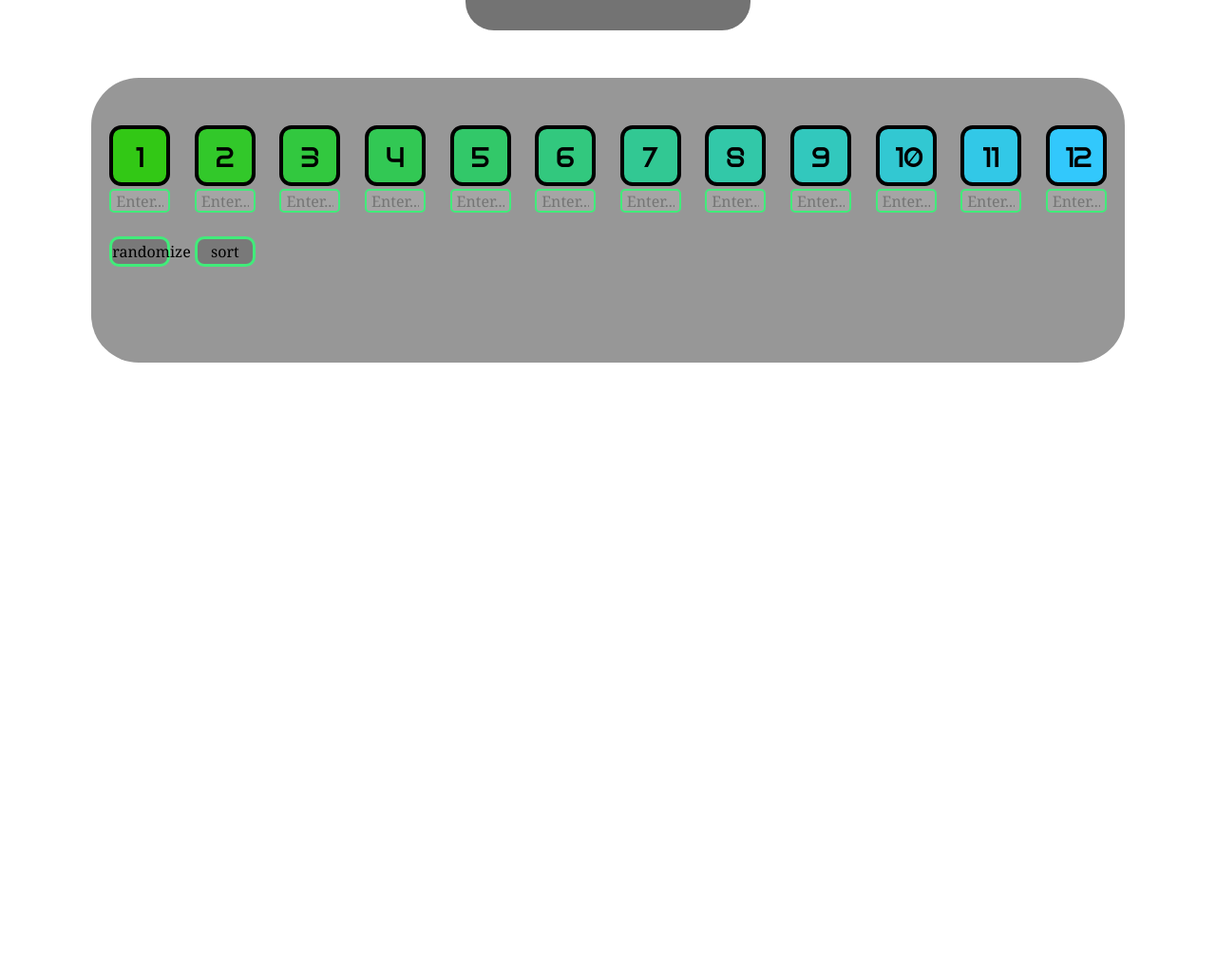
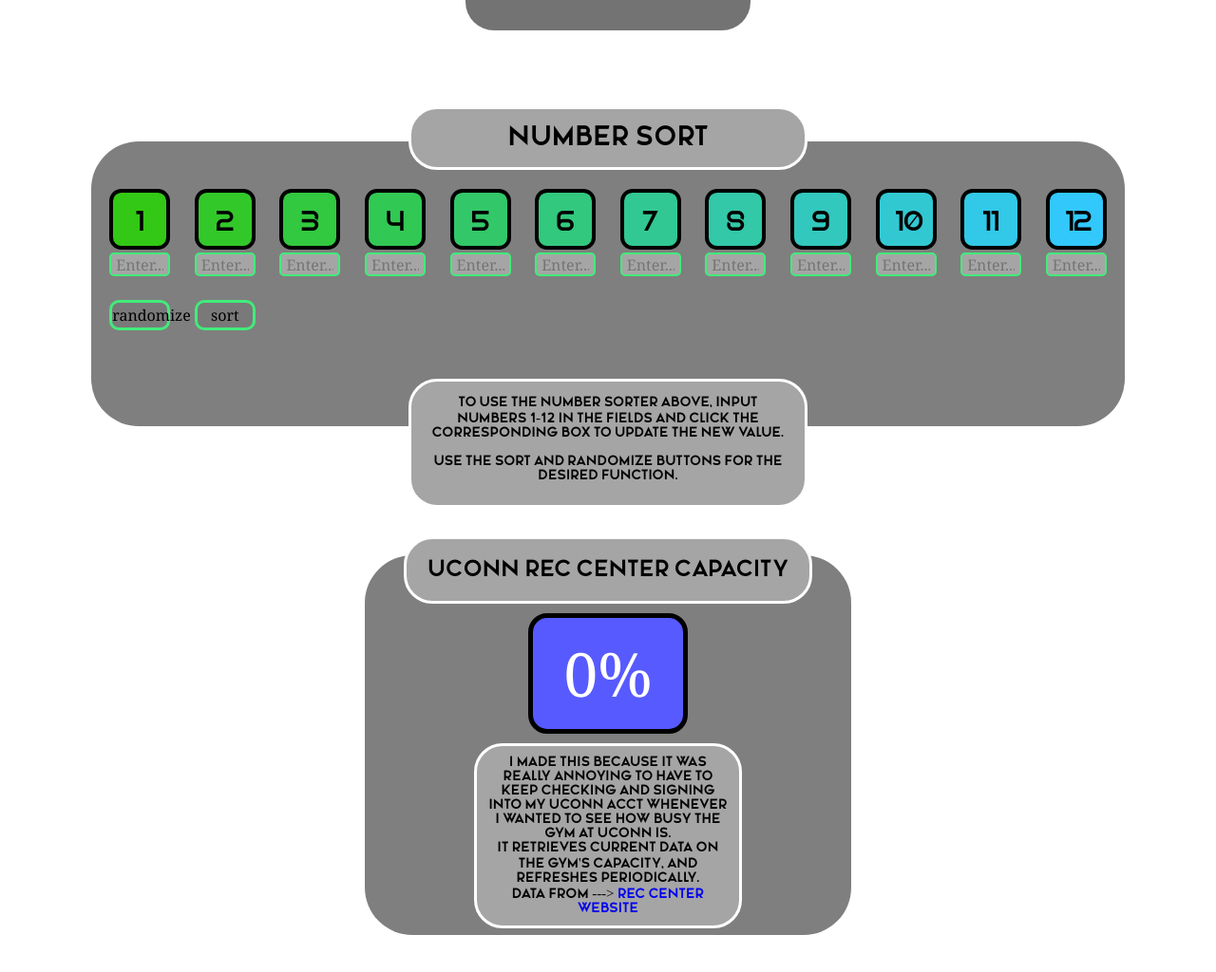
Before and after one commit to joey-schittina/joey-schittina.github.io, a plain HTML site: page index.html in a window 1280 px wide. Shown: the part 2097-3121 px from the top of the page at 95% size. Before the commit the page ends 2530 px from the top, so only its background shows below. Drawn offline with nearby package versions, Linux system fonts and the light colour scheme.

Commit message:
gym added

```diff
--- a/index.html
+++ b/index.html
@@ -121,6 +121,9 @@
                 <button id="enter" class="entbutton">=</button>
             </div>
         </div>
+        <div class="sorterinfo">
+            Number Sort
+        </div>
         <div class="bubblecontainer">
             <button class="bubble" id="b1">
                 <div class="bubbletext" id="t1">1
@@ -185,6 +188,25 @@
             <button class="randomize" id="randomizer" onclick="randomizenums()">randomize</button>
             <button class="randomize" id="bubsort" onclick="bubblesort()">sort</button>
         </div>
+        <div class="howto">
+            To use the number sorter above, input numbers 1-12 in the fields and click the corresponding box to update the new value.<br>
+            <br> Use the sort and randomize buttons for the desired function.
+        </div>
+        <div class="gymcontainer">
+            <div class="gymtitle">
+                UConn Rec Center Capacity
+            </div>
+            <div class="capacity"> 0%</div>
+            <div class="gyminfo">
+                I made this because it was really annoying to have
+                to keep checking and signing into my uconn acct
+                whenever I wanted to see how busy the gym at uconn is.<br>
+                It retrieves current data on the gym's capacity,
+                and refreshes periodically.
+                <br> Data from ---> <a style="color: 'blue'; text-decoration: none; font-family: 'titlefont';" target="_blank" href="https://app.safespace.io/api/display/live-occupancy/86fb9e11?view=percent">Rec center website</a>
+            </div>
+
+        </div>
     </div>
 
 </body>
--- a/joey.css
+++ b/joey.css
@@ -320,7 +320,7 @@
     display: flex;
 }
 .widgets{
-    height: 1200px;
+    height: 1800px;
 }
 .lightcontainer{
     position: relative;
@@ -672,7 +672,7 @@
     position: relative;
     width: 85vw;
     height: 300px;
-    background-color: var(--transparant);
+    background-color: var(--transparent2);
     border: 20px;
     border-radius: 50px;
     display: grid;
@@ -727,3 +727,78 @@
     border: rgb(65, 236, 122) 3px solid;
     border-radius: 10px;
 }
+.sorterinfo{
+    position: relative;
+    margin: auto;
+    width: 30vw;
+    border-radius: 30px;
+    background-color: var(--innerbox);
+    text-align: center;
+    font-family: 'titlefont';
+    padding: 15px;
+    font-size: 30px;
+    top: 30px;
+    z-index: 99;
+    border: 3px solid var(--text)
+}
+.howto{
+    position: relative;
+    margin: auto;
+    width: 30vw;
+    border-radius: 30px;
+    background-color: var(--innerbox);
+    text-align: center;
+    font-family: 'titlefont';
+    padding: 15px;
+    font-size: 15px;
+    top: -50px;
+    z-index: 99;
+    border: 3px solid var(--text);
+    height: 100px;
+}
+.gymcontainer{
+    position: relative;
+    width: 40vw;
+    height: 400px;
+    background-color: var(--transparent2);
+    margin: auto;
+    border-radius: 50px;
+}
+.gymtitle{
+    position: relative;
+    width: 30vw;
+    padding: 20px;
+    font-family: 'titlefont';
+    font-size: 25px;
+    margin: auto;
+    background-color: var(--innerbox);
+    top: -20px;
+    text-align: center;
+    border:var(--text) 3px solid;
+    border-radius: 30px;
+}
+.gyminfo{
+    position: relative;
+    width: 20vw;
+    padding: 10px;
+    font-family: 'titlefont';
+    font-size: 15px;
+    margin: auto;
+    background-color: var(--innerbox);
+    text-align: center;
+    border:var(--text) 3px solid;
+    border-radius: 30px;
+}
+.capacity{
+    background-color: rgb(87, 90, 255);
+    border:rgb(0, 0, 0) solid 5px;
+    border-radius: 20px;
+    width: 10vw;
+    padding: 15px;
+    margin: auto;
+    position: relative;
+    top: -10px;
+    color: var(--text);
+    font-size: 5vw;
+    text-align: center;
+}
```
